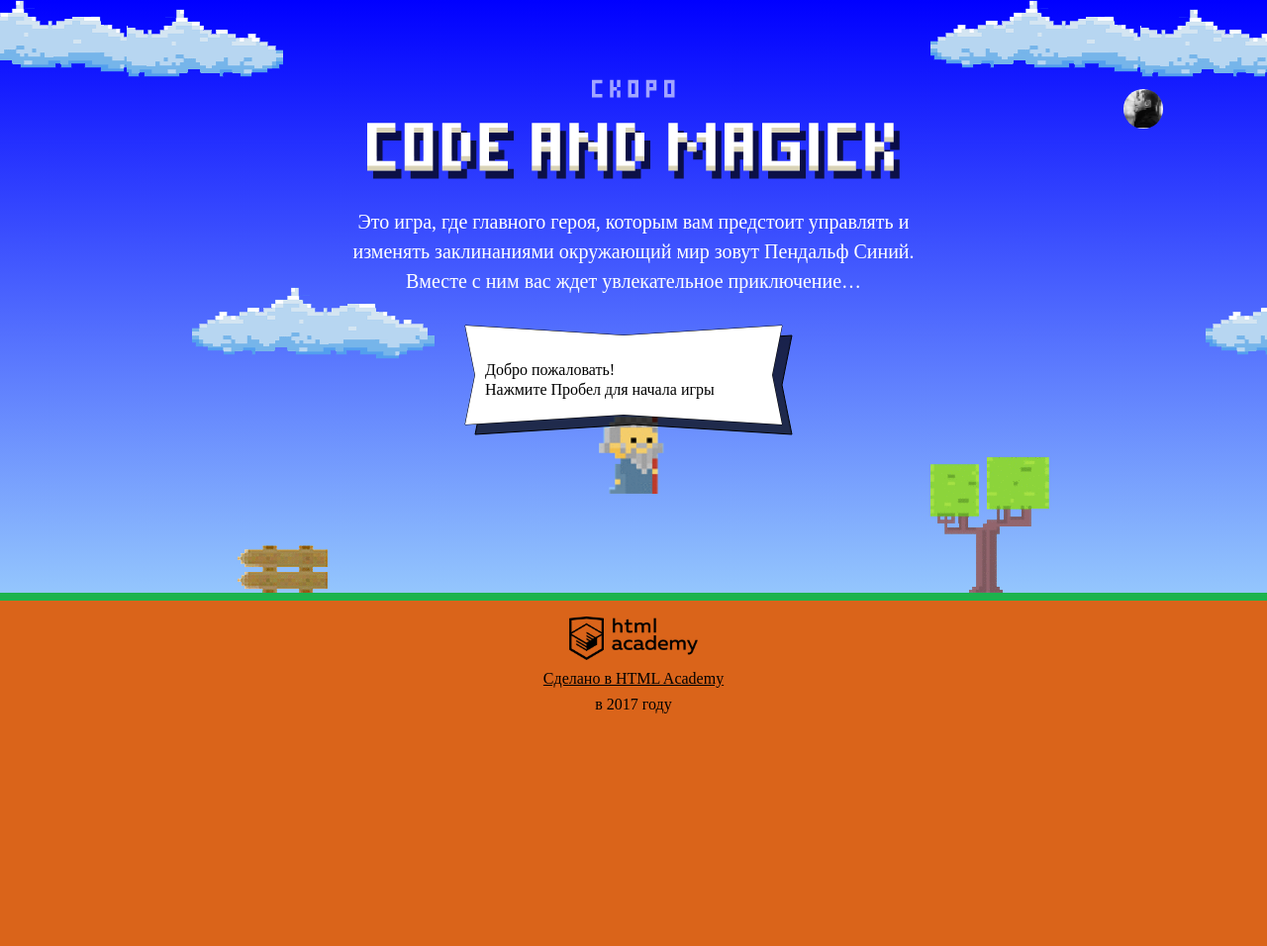
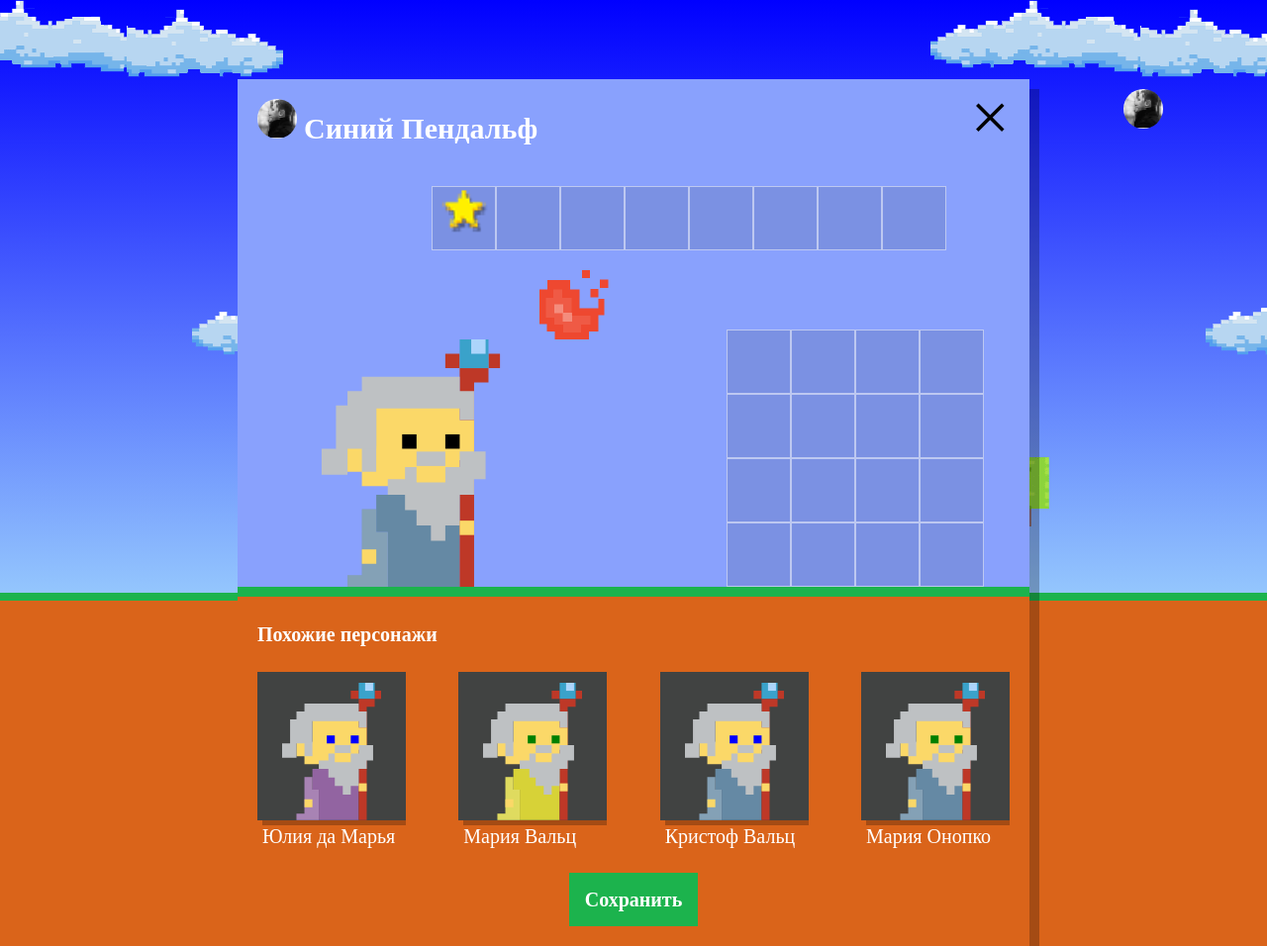
Before and after one commit to leonidsmirnov21/445713-code-and-magick, a website: page index.html in a window 1280 px wide. Shown: the whole page at 99% size. Before the commit the page ends 800 px from the top, so only its background shows below. Drawn offline with Linux system fonts and the light colour scheme; a web font is replaced by a local one.

Commit message:
add similar wizards

```diff
--- a/index.html
+++ b/index.html
@@ -207,6 +207,7 @@
   };
 </script>
 <script src="js/stat.js"></script>
+<script src="js/setup.js"></script>
 <script src="js/game.js"></script>
 
 </body>
--- /dev/null
+++ b/js/setup.js
@@ -0,0 +1,55 @@
+'use strict';
+
+var WIZARD_NAMES = ['Иван', 'Хуан Себастьян', 'Мария', 'Кристоф', 'Виктор', 'Юлия', 'Люпита', 'Вашингтон'];
+var WIZARD_SECOND_NAMES = ['да Марья', 'Верон', 'Мирабелла', 'Вальц', 'Онопко', 'Топольницкая', 'Нионго', 'Ирвинг'];
+var COAT_COLORS = ['rgb(101, 137, 164)', 'rgb(241, 43, 107)', 'rgb(146, 100, 161)', 'rgb(56, 159, 117)', 'rgb(215, 210, 55)', 'rgb(0, 0, 0)'];
+var EYES_COLORS = ['black', 'red', 'blue', 'yellow', 'green'];
+
+var userDialog = document.querySelector('.setup');
+userDialog.classList.remove('hidden');
+userDialog.querySelector('.setup-similar').classList.remove('hidden');
+
+var generateRandIndex = function (min, max) {
+  var rand = min - 0.5 + Math.random() * (max - min + 1);
+  rand = Math.round(rand);
+  return rand;
+};
+
+var generateName = function () {
+  return WIZARD_NAMES[generateRandIndex(0, WIZARD_NAMES.length - 1)] + ' ' + WIZARD_SECOND_NAMES[generateRandIndex(0, WIZARD_SECOND_NAMES.length - 1)];
+};
+
+var createWizards = function (quantity) {
+  var people = [];
+  var obj = {};
+
+  for (var i = 0; i < quantity; i++) {
+    obj = {};
+    obj.name = generateName();
+    obj.coatColor = COAT_COLORS[generateRandIndex(0, COAT_COLORS.length - 1)];
+    obj.eyesColor = EYES_COLORS[generateRandIndex(0, EYES_COLORS.length - 1)];
+    people.push(obj);
+  }
+  return people;
+};
+
+var wizards = createWizards(4);
+
+var similarListElement = document.querySelector('.setup-similar-list');
+var similarWizardTemplate = document.querySelector('#similar-wizard-template').content.querySelector('.setup-similar-item');
+
+var renderWizard = function () {
+  var wizardElement = similarWizardTemplate.cloneNode(true);
+
+  wizardElement.querySelector('.setup-similar-label').textContent = wizards[i].name;
+  wizardElement.querySelector('.wizard-coat').style.fill = wizards[i].coatColor;
+  wizardElement.querySelector('.wizard-eyes').style.fill = wizards[i].eyesColor;
+
+  return wizardElement;
+};
+
+var fragment = document.createDocumentFragment();
+for (var i = 0; i < wizards.length; i++) {
+  fragment.appendChild(renderWizard(wizards[i]));
+}
+similarListElement.appendChild(fragment);
```
